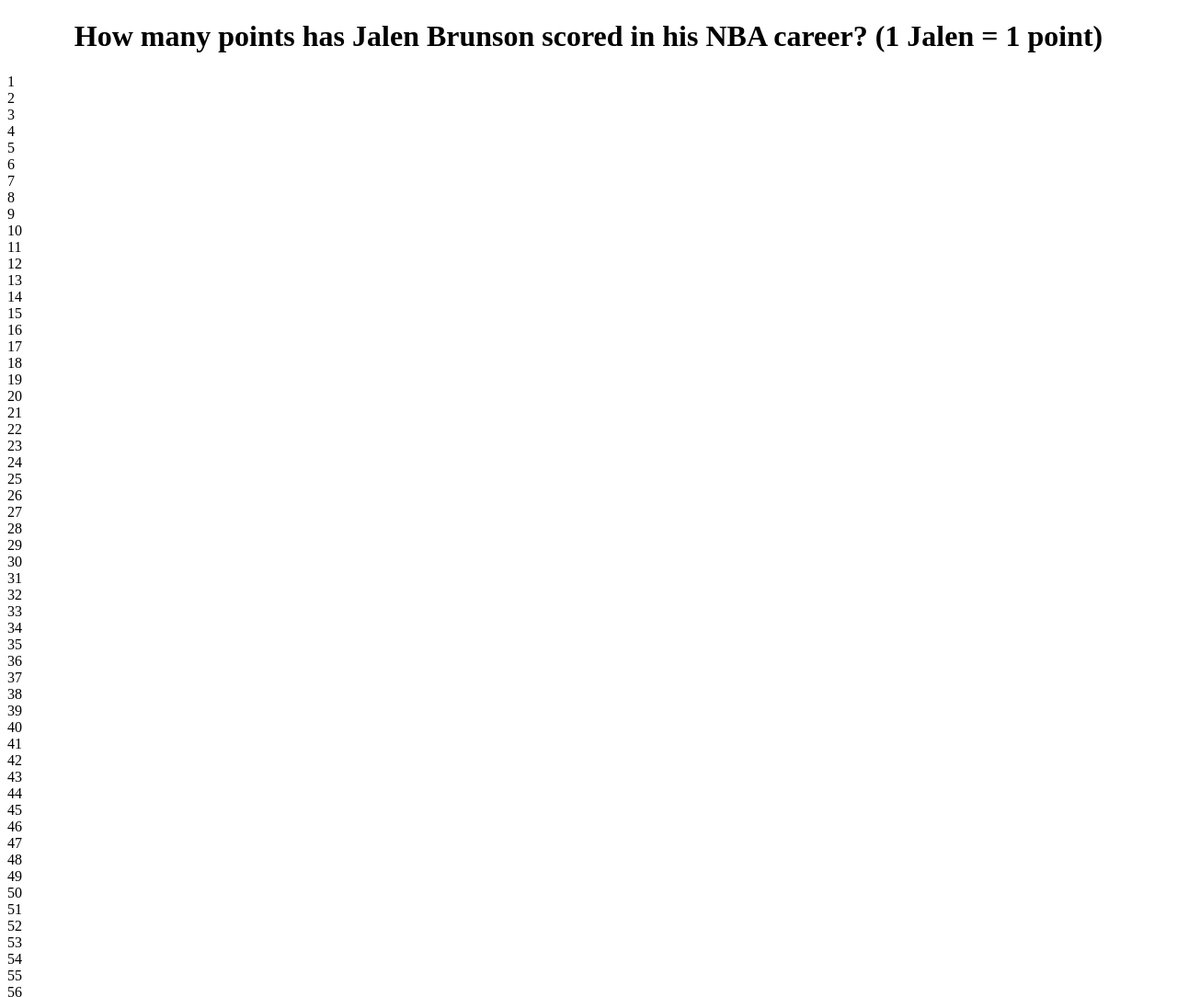
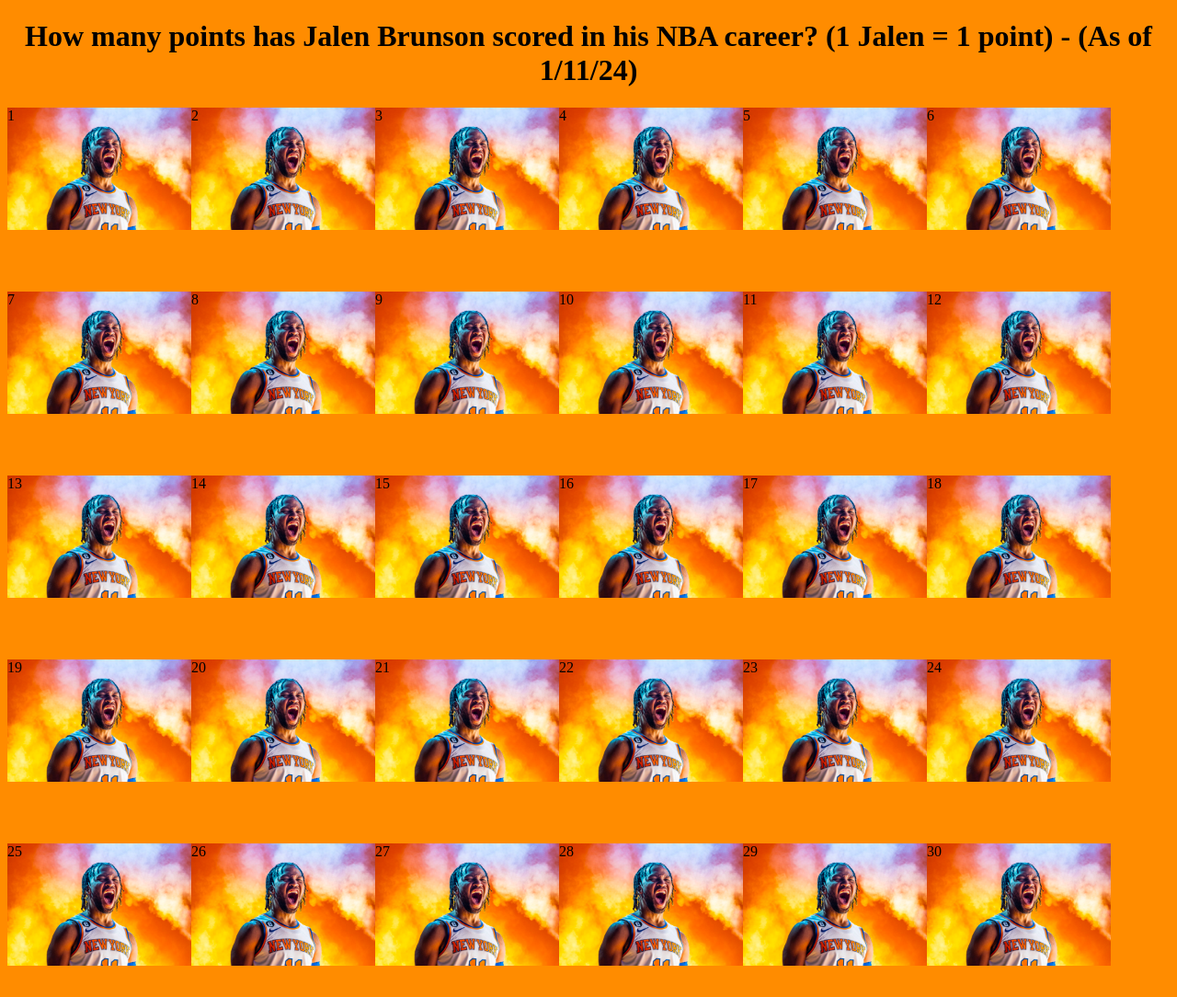
Before and after one commit to dylanellant/dylanellant.github.io, a plain HTML site: page jalen.html in a window 1280 px wide. Shown: the top 1084 px of the page at 92% size. Drawn offline with Linux system fonts and the light colour scheme.

Commit message:
molly adding

```diff
--- a/jalen.html
+++ b/jalen.html
@@ -2,37 +2,46 @@
 <html>
 <head>
 <style type="text/css">
-  	.ball{
+	body{background-color:darkorange;}
+
+  /*	#jalen{
   		height:200px;
   		width:200px;
-  		background-image:url("https://www.usab.com/imgproxy/hdEosGj9-c5NK3aJiy12Kk3UhaMOjWk2dGPr6Iaj0ao/rs:fit:3000:0:0:g:ce/aHR0cHM6Ly9zdG9yYWdlLmdvb2dsZWFwaXMuY29tL3VzYWItY29tLXByb2QvdXBsb2FkLzIwMjMvMDgvMDgvMThkOTI5NzktOGNjMS00Y2IwLTlkOTctNDljY2Q0ZWZjYjNmLkpQRw.png");
+  		background-image:url("https://cdn.vox-cdn.com/thumbor/G6pIztyLApyeRdNmmnGeGyPLZh0=/0x0:5199x7799/1200x800/filters:focal(2328x1764:3158x2594)/cdn.vox-cdn.com/uploads/chorus_image/image/72757812/1691085169.0.jpg");
   		background-size:contain;
   		background-repeat:no-repeat;
   	}
-
-}
+*/
 </style>
 
 
 </head>
 <body>
-<center><h1>How many points has Jalen Brunson scored in his NBA career? (1 Jalen = 1 point)</h1></center>
+<div class="jalen"></div>
+
+<center><h1>How many points has Jalen Brunson scored in his NBA career? (1 Jalen = 1 point) - (As of 1/11/24)</h1></center>
 <script type="text/javascript">
 	function makeJalen (input){
 		var jalen = document.createElement("div");
 		document.body.appendChild(jalen);
+		jalen.style.height = "200px";
+		jalen.style.width = "200px";
+		jalen.style.backgroundImage = "url(jalen.png)";
+		jalen.style.backgroundSize = "contain";
+		jalen.style.backgroundRepeat = "no-repeat";
+		jalen.style.display = "inline-block";
 		jalen.classList.add("jalen");
-		jalen.innerText = input
+		jalen.innerText = input;
 	}
-	for (var counter = 1;counter<3001; counter=counter+1){
+	for (var counter = 1;counter<5869; counter=counter+1){
 		makeJalen(counter)
 	}
 
 
 </script>
 
-<div class="jalen"></div>
-<div class = "jalen"></div>
+
+
 
 </body>
 </html>
```
Also changed, not shown: projects.html (+10 -0 lines), jalen.png (added).
